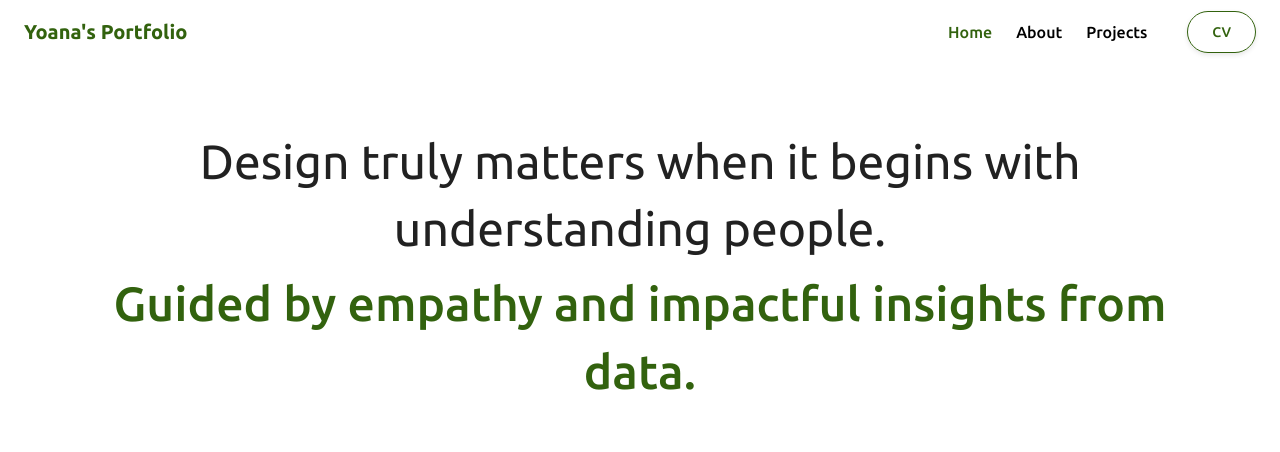
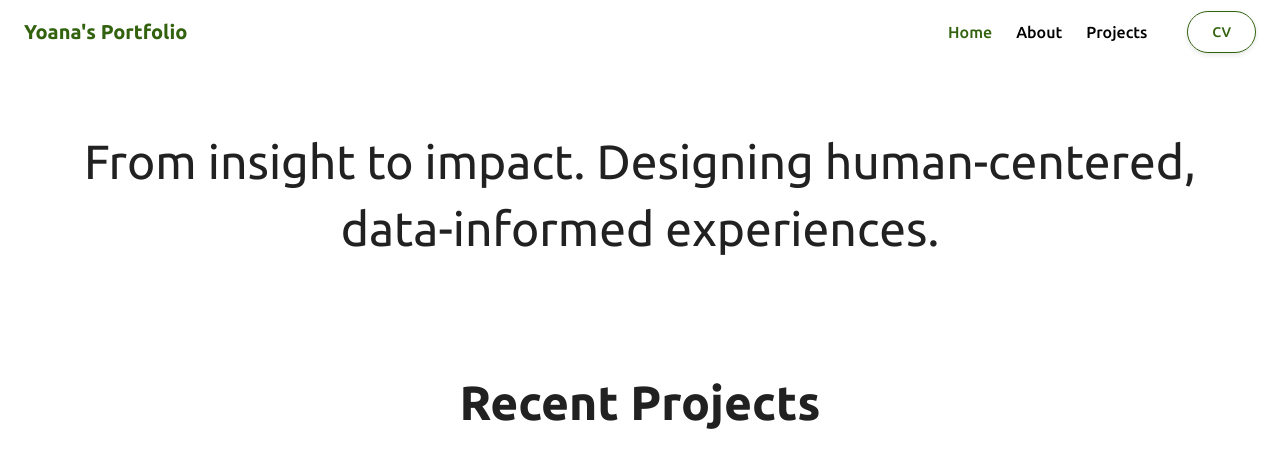
Before and after one commit to Yoana01/portfolio, a React (Create React App) app: page / in a window 1280 px wide. Shown: the top 452 px of the page. Built offline with nearby package versions, Linux system fonts and the light colour scheme.

Commit message:
update of the text about and hero

```diff
--- a/src/components/About.jsx
+++ b/src/components/About.jsx
@@ -7,22 +7,22 @@ export default function About() {
 
   const paragraphs = [
     <Typography paragraph key="intro">
-      Hi, I’m Yoana Churkina – a UX/UI designer and recent graduate of the Data-Driven Design master’s program at the University of Applied Studies Utrecht. Originally from Sofia, Bulgaria, I’ve spent the last five years in the Netherlands exploring how design, data, and technology come together to create meaningful digital experiences.
+     Hi, I’m Yoana Churkina. <br />
+    I’ve always been fascinated by why people do what they do and how design can make that easier, more intuitive, or even enjoyable.
     </Typography>,
     <Typography variant="subtitle1" paragraph color="text.secondary" key="approach-title">
-      My Approach
+      My Journey
     </Typography>,
     <Typography paragraph key="approach-text">
-      I believe UI design alone isn’t enough. To make real impact, design must be grounded in a deep understanding of user behavior, needs, and values. I approach every project with a research-first mindset because only by knowing how people think and feel can we design experiences that truly resonate. I don’t just design screens - I design interactions and behaviors that support both user needs and stakeholder goals.
+      During my master’s in Data-Driven Design, I learned that great design starts with understanding people. I’m passionate about uncovering the “why” behind user behavior, and I use research and data to guide decisions that make digital experiences both useful and meaningful.
     </Typography>,
 
     <Typography variant="subtitle1" paragraph color="text.secondary" key="approach-title">
-      AI & Responsible Design
+       Design That Matters
     </Typography>,
     <Typography paragraph key="ai-text">
-      Studying AI made me even more aware of the importance of responsible design. As intelligent systems become part of everyday digital products, ethical considerations are essential. I use data to inform design, not control it, and strive to build trust through transparency and empathy.
+     I don’t just design screens,I craft interactions and behaviors that support users and stakeholders. Working with AI opened my eyes to the responsibility we carry as designers. I focus on creating products that are transparent, trustworthy, and socially responsible.
     </Typography>,
-
     <Typography paragraph key="closing">
       I’m looking to join a team that values user-centered, socially responsible design, where I can keep growing, collaborating, and creating products that make a difference.
     </Typography>
--- a/src/components/Hero.jsx
+++ b/src/components/Hero.jsx
@@ -113,8 +113,7 @@ export default function Hero() {
     textAlign: 'center',
   }}
 >
-  Design truly matters when it begins with understanding people. <br />
-  <Box
+  {/* <Box
     component="span"
     sx={{
       color: '#32620e',
@@ -122,9 +121,11 @@ export default function Hero() {
       display: 'inline-block',
       mt: 1
     }}
-  >
-    Guided by empathy and impactful insights from data.
-  </Box>
+  ><br />
+
+  </Box> */}
+  From insight to impact.
+  Designing human-centered, data-informed experiences.
 </Typography>
 
       </Container>
```
